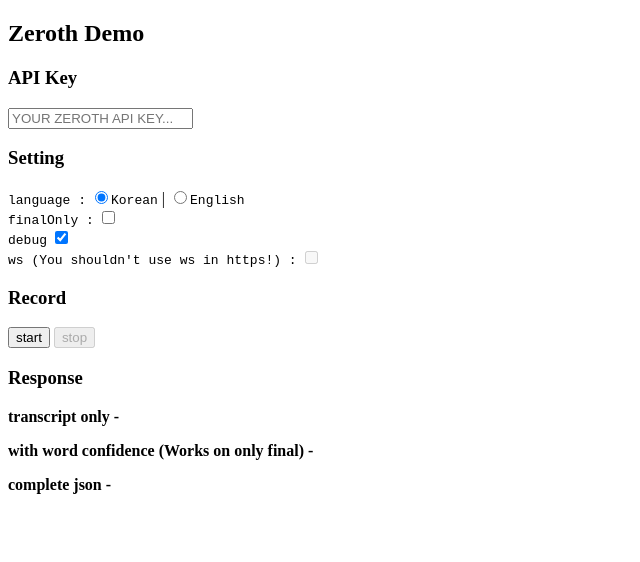
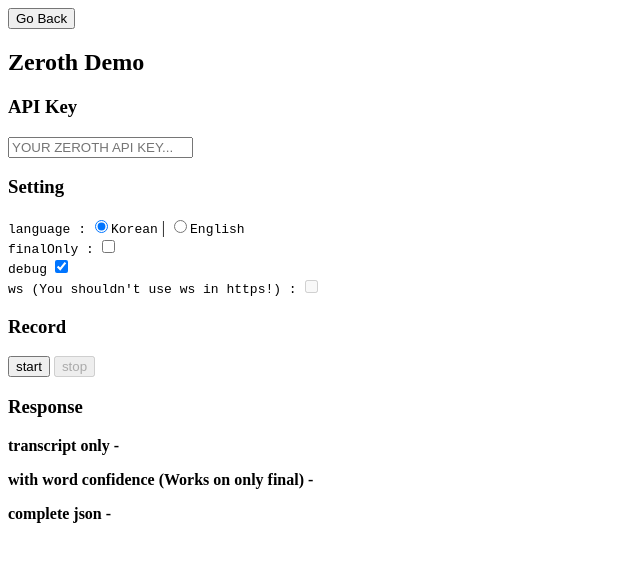
Before and after one commit to goodatlas/zeroth-js, a website: page example/zeroth-mic/index.html in a window 1280 px wide. Shown: the whole page, without its empty margins (0-640 px from the left). Drawn offline with Linux system fonts and the light colour scheme.

Commit message:
Add go back button

```diff
--- a/example/zeroth-mic/index.html
+++ b/example/zeroth-mic/index.html
@@ -2,6 +2,7 @@
 <html>
 
 <body>
+  <button onclick="window.history.back();">Go Back</button>
   <div>
     <h2>Zeroth Demo</h2>
     <h3>API Key</h3>
```
Also changed, not shown: example/zeroth-base/index.html (+1 -0 lines), example/zeroth-file/index.html (+1 -0 lines).
